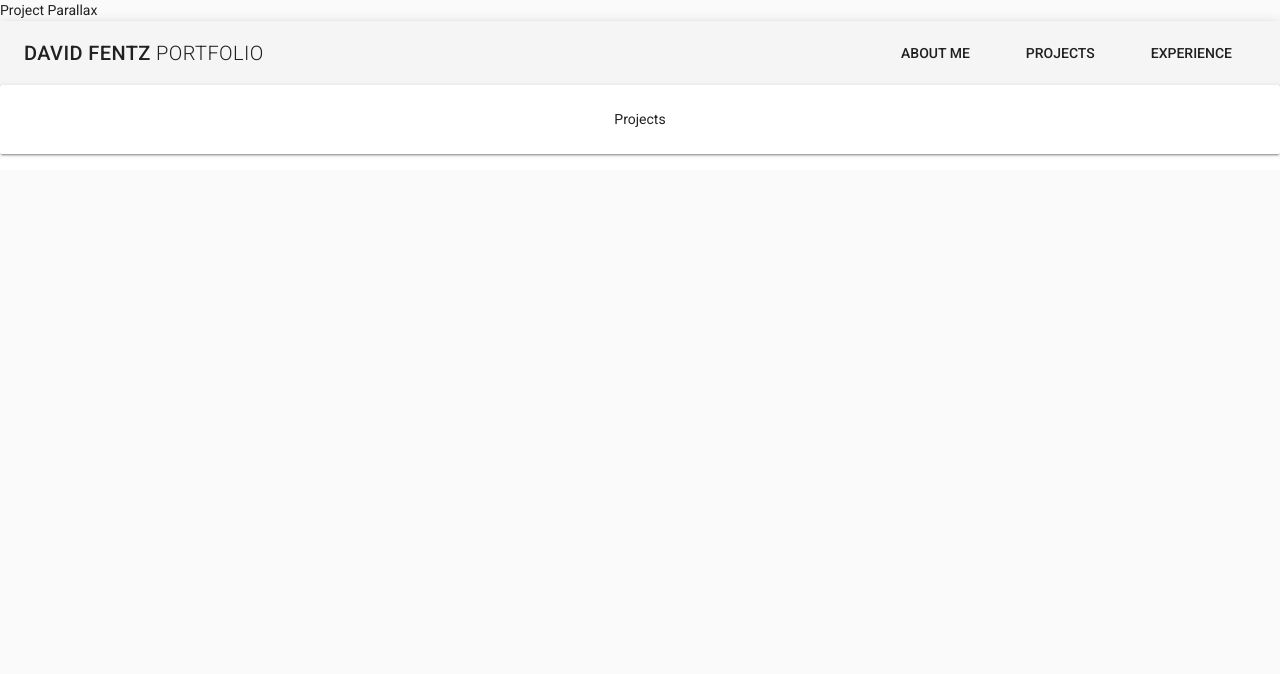
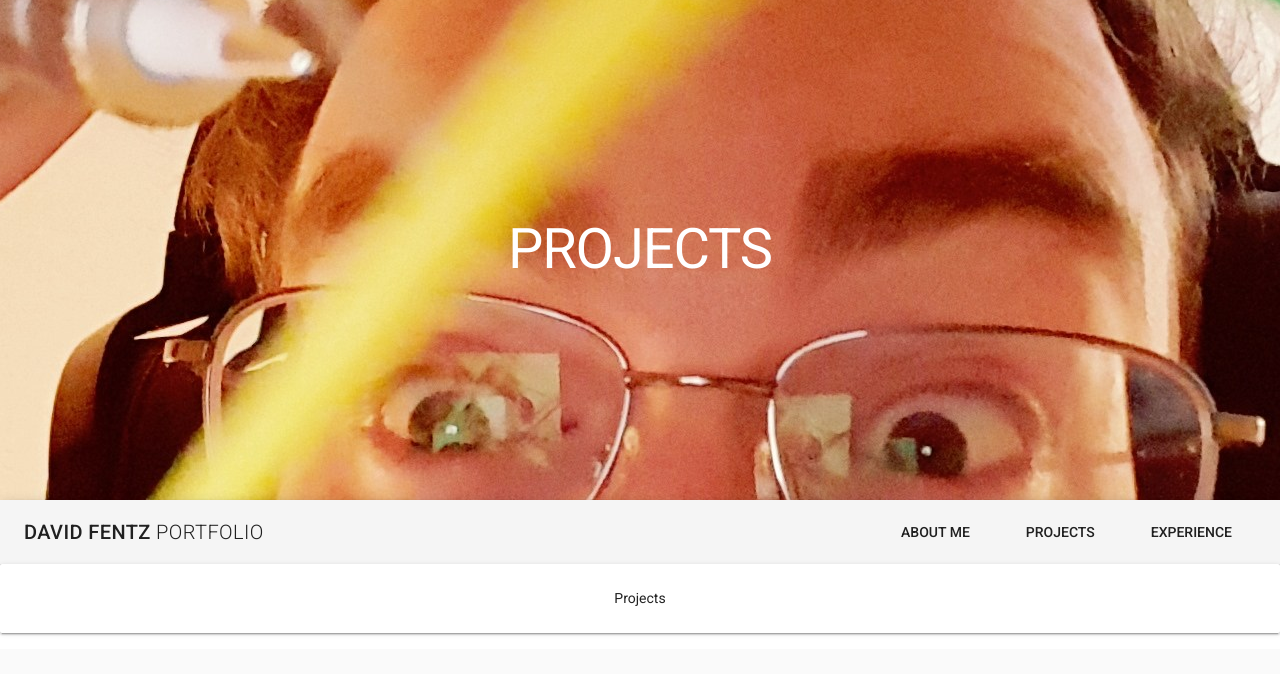
Before and after one commit to cmd-ctrl-freq/portfolio, a Vue app: page / in a window 1280 px wide. Both pictures are taken after a click on the button "PROJECTS". Shown: the top 674 px of the page. Built offline with nearby package versions, Linux system fonts and the light colour scheme.

Commit message:
changed font classes for banner text.

```diff
--- a/src/App.vue
+++ b/src/App.vue
@@ -9,16 +9,31 @@
             column
             justify-center
           >
-            <h1 class="display-2 font-weight-thin mb-3">Banner</h1>
-            <h4 class="subheading">Something explaining this banner!</h4>
+            <h1 class="text-uppercase display-3">About Me</h1>
           </v-layout>
           </v-parallax>
         </div>
         <div v-else-if="currentSelection === 'Projects'">
-          Project Parallax
+          <v-parallax :src="bannerImg1">
+            <v-layout
+            align-center
+            column
+            justify-center
+          >
+            <h1 class="text-uppercase display-3">Projects</h1>
+          </v-layout>
+          </v-parallax>
         </div>
         <div v-else-if="currentSelection === 'Experience'">
-          Experience Parallax
+          <v-parallax :src="bannerImg1">
+            <v-layout
+            align-center
+            column
+            justify-center
+          >
+            <h1 class="text-uppercase display-3">Experience</h1>
+          </v-layout>
+          </v-parallax>
         </div>
           <v-toolbar >
             <v-toolbar-title class="text-uppercase">
@@ -90,5 +105,8 @@ export default {
 };
 </script>
 
-<style scoped>
+<style>
+#test text{
+  font-size: 20em
+}
 </style>
```
Also changed, not shown: 7 other files (tests, documents, lock files or other folders).
